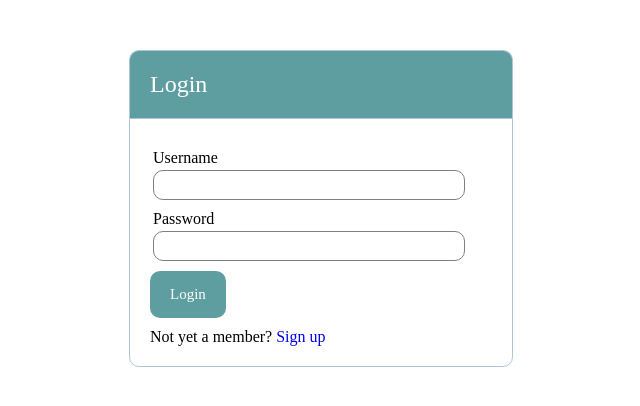
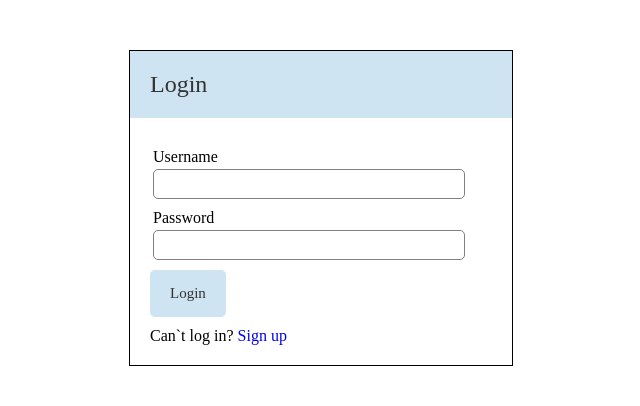
Before and after one commit to aknikolov/web, a PHP site: page /login.php in a window 1280 px wide. Shown: the top 406 px of the page, without its empty margins (319-959 px from the left). Run offline with PHP 8.4, Linux system fonts and the light colour scheme.

Commit message:
20.06.2021 16:00

```diff
--- a/css/_log.css
+++ b/css/_log.css
@@ -25,24 +25,40 @@
 /* display-log close button */
 .log{
     position: relative;
+    widht: 30vw;
 }
 
 #close-button,
-#clear-log{
+.log-other-options-container
+{
     position: absolute;
 }
 
+
 #close-button{
+    width: 20px;
+
+    /* position */
     right: 20px;
-
-    width: 20px;
 }
 
-#clear-log{
-    bottom: 20px;
+.log-other-options-container{
+    bottom: 23px;
     right: 20px;
+}
 
-    width: 20%;
+.log-other-options-container button{
+    padding: 15px 20px;
+    margin-left: 30px;
+}
+
+#log-parse-arrow{
+    position: absolute;
+    top: 30%;
+    left: -15px;
+
+    font-size: 2.5rem;
+    color: var(--background-color);
 }
 
 .display-log .options{
@@ -64,6 +80,8 @@
     padding: 20px;
 
     gap: 20px;
+
+    position: relative;
 }
 
 .display-log .parser-header{
@@ -83,7 +101,7 @@
     text-align: left;
     padding: 20px;
     box-shadow: -1px 0px 2px 0px gray;
-    background-color: white;
+    background-color: var(--background-color);
 }
 
 .convert-to{
--- /dev/null
+++ b/css/_login_registration.css
@@ -0,0 +1,70 @@
+
+
+#form--login{
+    border: 0.5pt black solid;
+    border-top: none;
+}
+
+.header-login-register{
+    border: 0.5pt black solid;
+    border-bottom: none;
+}
+
+.header-login-register{
+    width: 30%;
+    margin: 50px auto 0;
+    color: var(--text-color);
+    background-color: var(--background-color);
+    text-align: center;
+    border-bottom: none;
+    padding: 20px;
+    display: flex;
+    flex-direction: row;
+
+}
+#form--login, .content {
+    width: 30%;
+    margin: 0 auto;
+    padding: 20px;
+    background: white;
+}
+.input-group {
+    margin: 10px 0 10px 0;
+}
+.input-group label {
+    display: block;
+    text-align: left;
+    margin: 3px;
+}
+.input-group input {
+    height: 30px;
+    width: 93%;
+    padding: 5px 10px;
+    font-size: 15px;
+    border-radius: 5px;
+    border: 1px solid gray;
+}
+.btn {
+    padding: 15px 20px;
+    font-size: 15px;
+    color: var(--text-color);
+    background-color: var(--background-color);
+    border: none;
+    border-radius: 5px;
+}
+.error {
+    width: 92%;
+    margin: 20px auto;
+    padding: 10px;
+    border: 1px solid #a94442;
+    color: #a94442;
+    background: #f2dede;
+    border-radius: 10px;
+    text-align: left;
+}
+.success {
+    color: #3c763d;
+    background: #dff0d8;
+    border: 1px solid #3c763d;
+    margin-bottom: 20px;
+}
--- a/css/_main.css
+++ b/css/_main.css
@@ -1,11 +1,9 @@
 main{
     display: grid;
     grid-template-columns: 20vw 60vw 20vw;
-    grid-template-rows: 80vh auto;
+    grid-template-rows: 80vh;
     grid-template-areas:
-            ". parser aside"
-            ". about-us ."
-            "footer footer footer";
+            ". parser aside";
 
     grid-row-gap: 50px;
     grid-column-gap: 10px;
--- a/css/_modules.css
+++ b/css/_modules.css
@@ -5,6 +5,7 @@ textarea{
     padding: 5px;
     overflow-y: auto;
     resize: none;
+
 }
 
 .parser textarea{
--- a/css/style.css
+++ b/css/style.css
@@ -4,8 +4,8 @@
 @import "_parser.css";
 @import "_modules.css";
 @import "_aside.css";
-@import "_login.css";
-@import "_registration.css";
+@import "_login_registration.css";
+
 
 :root {
     --background-color: #CFE4F2;
@@ -24,66 +24,8 @@
     box-sizing: border-box;
 }
 
-
-.header-login-register{
-    width: 30%;
-    margin: 50px auto 0;
-    color: white;
-    background: #5F9EA0;
-    text-align: center;
-    border: 1px solid #B0C4DE;
-    border-bottom: none;
-    border-radius: 10px 10px 0 0;
-    padding: 20px;
-display: flex;
-    flex-direction: row;
-
+html,body
+{
+    width: 100%;
+    overflow-x: hidden;
 }
-#form--login, .content {
-    width: 30%;
-    margin: 0 auto;
-    padding: 20px;
-    border: 1px solid #B0C4DE;
-    background: white;
-    border-radius: 0 0 10px 10px;
-}
-.input-group {
-    margin: 10px 0 10px 0;
-}
-.input-group label {
-    display: block;
-    text-align: left;
-    margin: 3px;
-}
-.input-group input {
-    height: 30px;
-    width: 93%;
-    padding: 5px 10px;
-    font-size: 15px;
-    border-radius: 10px;
-    border: 1px solid gray;
-}
-.btn {
-    padding: 15px 20px;
-    font-size: 15px;
-    color: white;
-    background: #5F9EA0;
-    border: none;
-    border-radius: 10px;
-}
-.error {
-    width: 92%;
-    margin: 20px auto;
-    padding: 10px;
-    border: 1px solid #a94442;
-    color: #a94442;
-    background: #f2dede;
-    border-radius: 10px;
-    text-align: left;
-}
-.success {
-    color: #3c763d;
-    background: #dff0d8;
-    border: 1px solid #3c763d;
-    margin-bottom: 20px;
-}
--- a/login.php
+++ b/login.php
@@ -5,7 +5,7 @@
     <title>Registration system PHP and MySQL</title>
     <link rel="stylesheet" type="text/css" href="css/style.css">
 </head>
-<body>
+<body class="login-register">
 <div class="header-login-register">
     <h2>Login</h2>
 </div>
@@ -28,7 +28,7 @@
         <button type="submit" class="btn" name="login_user">Login</button>
     </div>
     <p>
-        Not yet a member? <a href="register.php">Sign up</a>
+        Can`t log in? <a href="register.php"> Sign up</a>
     </p>
 </form>
 </body>
--- a/register.php
+++ b/register.php
@@ -4,12 +4,12 @@
 <head>
     <title>Registration system PHP and MySQL</title>
     <link rel="stylesheet" type="text/css" href="css/style.css">
+
 </head>
-<body>
+<body class="background-color: red;">
 <div class="header-login-register">
     <h2>Register</h2>
 </div>
-
 <form id="form--login" method="post" action="register.php">
     <?php include('errors.php'); ?>
     <div class="input-group">
@@ -40,7 +40,7 @@
         <button type="submit" class="btn" name="reg_user">Register</button>
     </div>
     <p>
-        Already a member? <a href="login.php">Sign in</a>
+        Already have an account? <a href="login.php">Sign in</a>
     </p>
 </form>
 </body>
```
Also changed, not shown: JS/script.js (deleted, +0 -18 lines), css/_parser.css (+30 -10 lines), index.php (+28 -12 lines), JS/basic_functions.js (added).
